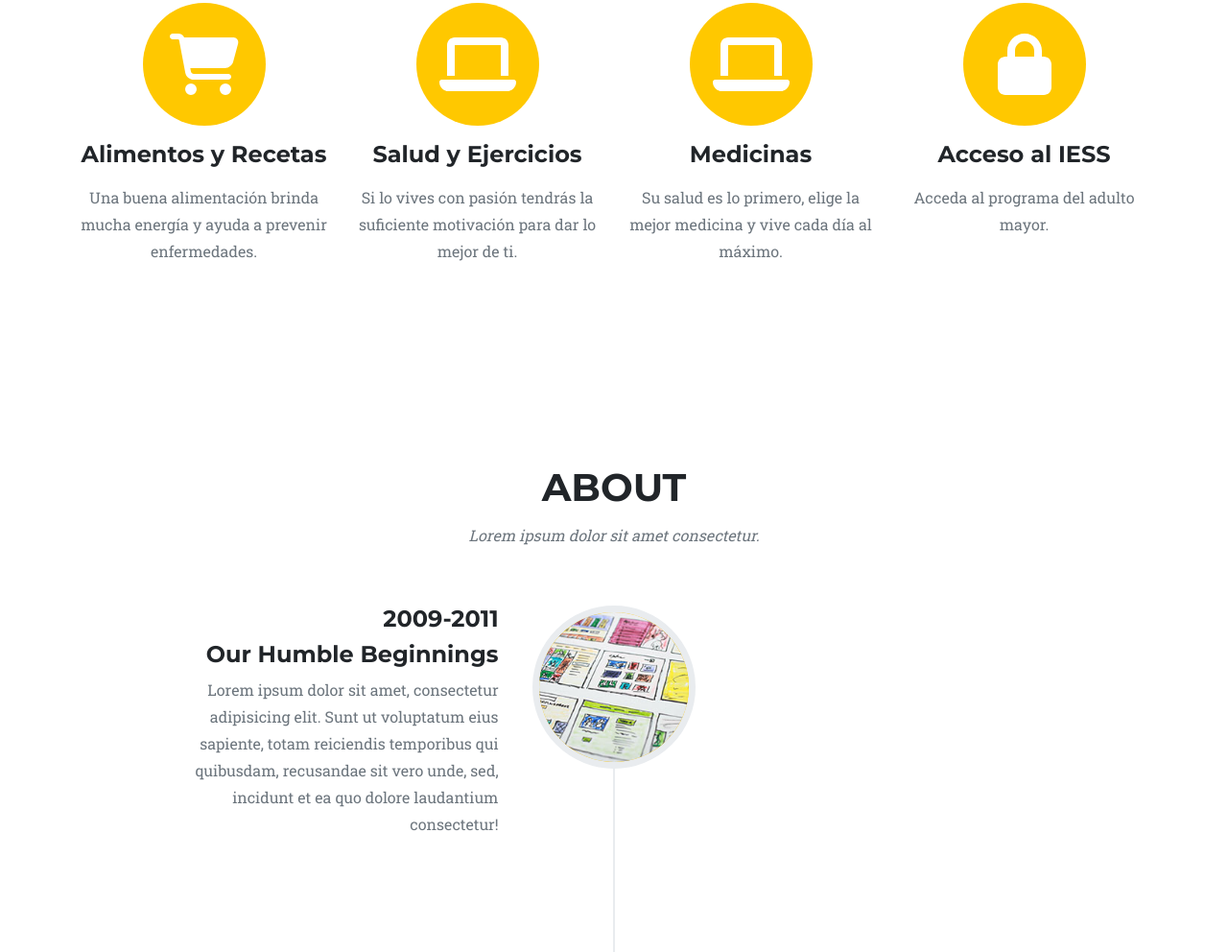
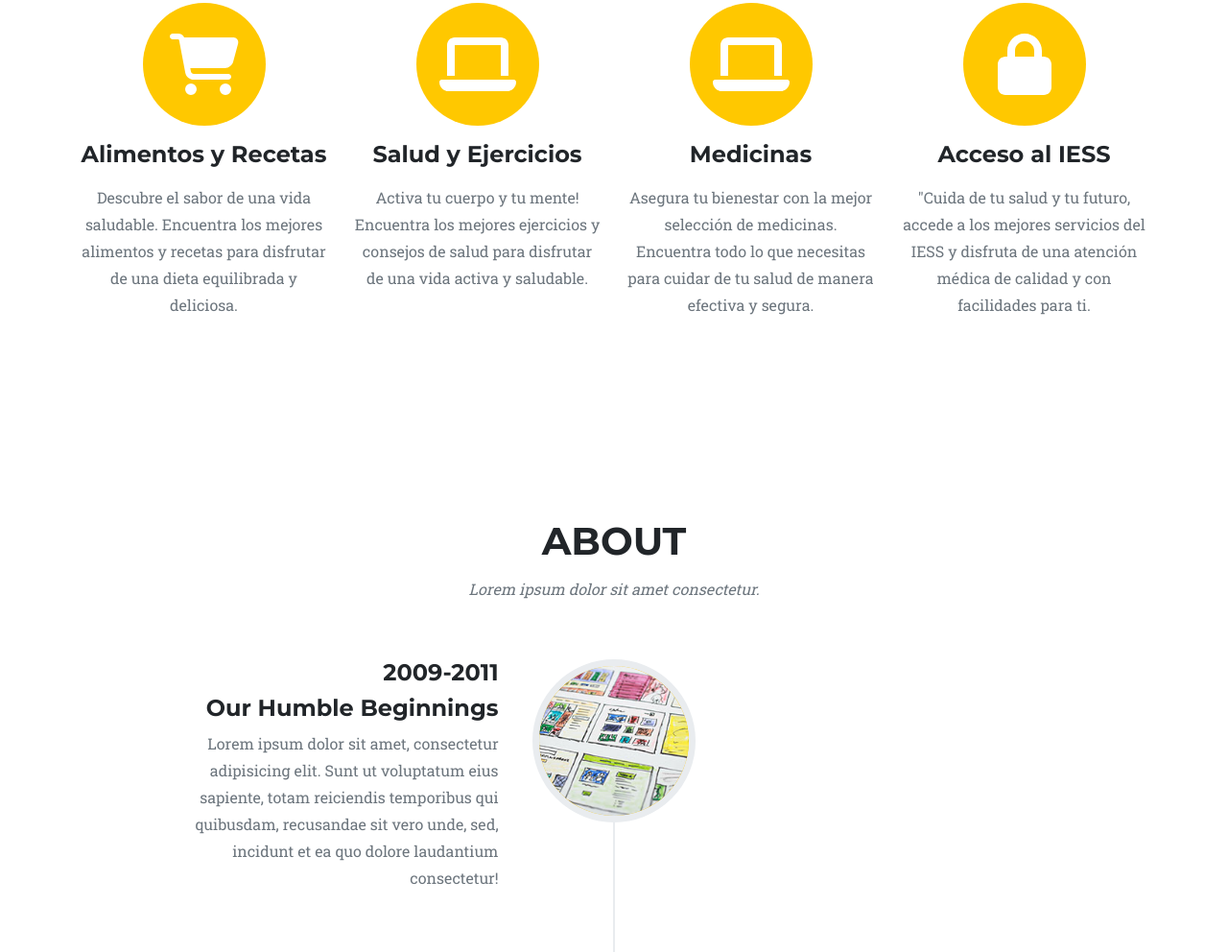
Before and after one commit to cquito4/Paginas-Implementacion, a plain HTML site: page index.html in a window 1280 px wide. Shown: the part 2098-3090 px from the top of the page at 96% size. Drawn offline with nearby package versions, Linux system fonts and the light colour scheme.

```diff
--- a/index.html
+++ b/index.html
@@ -162,7 +162,7 @@
                         <i class="fas fa-shopping-cart fa-stack-1x fa-inverse"></i>
                     </span>
                     <h4 class="my-3">Alimentos y Recetas</h4>
-                    <p class="text-muted">Una buena alimentación brinda mucha energía y ayuda a prevenir enfermedades.</p>
+                    <p class="text-muted">Descubre el sabor de una vida saludable. Encuentra los mejores alimentos y recetas para disfrutar de una dieta equilibrada y deliciosa.</p>
                 </div>
                 <div class="col-md-4">
                     <span class="fa-stack fa-4x">
@@ -170,7 +170,7 @@
                         <i class="fas fa-laptop fa-stack-1x fa-inverse"></i>
                     </span>
                     <h4 class="my-3">Salud y Ejercicios</h4>
-                    <p class="text-muted">Si lo vives con pasión tendrás la suficiente motivación para dar lo mejor de ti.</p>
+                    <p class="text-muted">Activa tu cuerpo y tu mente! Encuentra los mejores ejercicios y consejos de salud para disfrutar de una vida activa y saludable.</p>
                 </div>
                 <div class="col-md-4">
                     <span class="fa-stack fa-4x">
@@ -178,7 +178,7 @@
                         <i class="fas fa-laptop fa-stack-1x fa-inverse"></i>
                     </span>
                     <h4 class="my-3">Medicinas</h4>
-                    <p class="text-muted">Su salud es lo primero, elige la mejor medicina y vive cada día al máximo.</p>
+                    <p class="text-muted">Asegura tu bienestar con la mejor selección de medicinas. Encuentra todo lo que necesitas para cuidar de tu salud de manera efectiva y segura.</p>
                 </div>
                 <div class="col-md-4">
                     <span class="fa-stack fa-4x">
@@ -186,7 +186,7 @@
                         <i class="fas fa-lock fa-stack-1x fa-inverse"></i>
                     </span>
                     <h4 class="my-3">Acceso al IESS</h4>
-                    <p class="text-muted">Acceda al programa del adulto mayor.</p>
+                    <p class="text-muted">"Cuida de tu salud y tu futuro, accede a los mejores servicios del IESS y disfruta de una atención médica de calidad y con facilidades para ti.</p>
                 </div>
             </div>
         </div>
```
